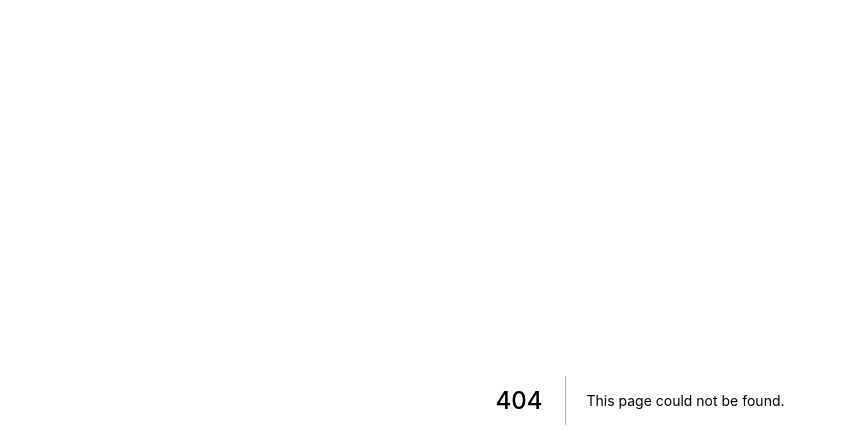
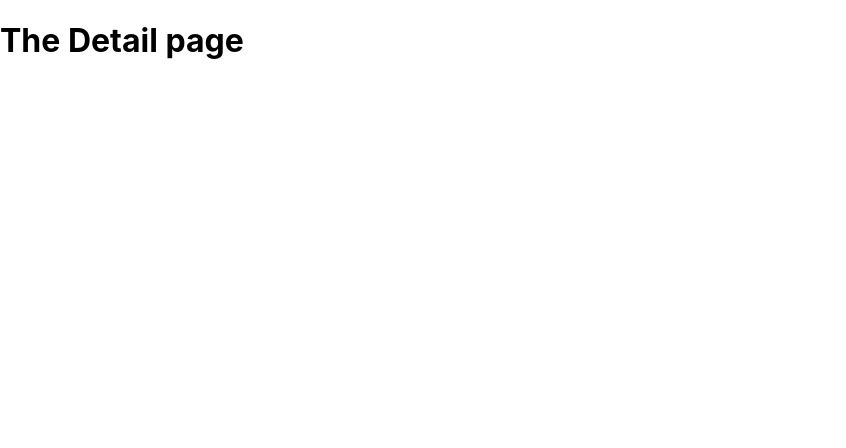
Before and after one commit to jonytalukdar/Next.js-course, a Next.js app: page /news/detail in a window 1280 px wide. Before the commit this address had no page. Shown: the top 448 px of the page, without its empty margins (0-846 px from the left). Built offline with nearby package versions, Linux system fonts and the light colour scheme.

Commit message:
added nested routes

```diff
--- /dev/null
+++ b/pages/news/detail.js
@@ -0,0 +1,7 @@
+import React from 'react';
+
+const DetailPage = () => {
+  return <h1>The Detail page</h1>;
+};
+
+export default DetailPage;
```
Also changed, not shown: pages/news/index.js (renamed from pages/news.js).
